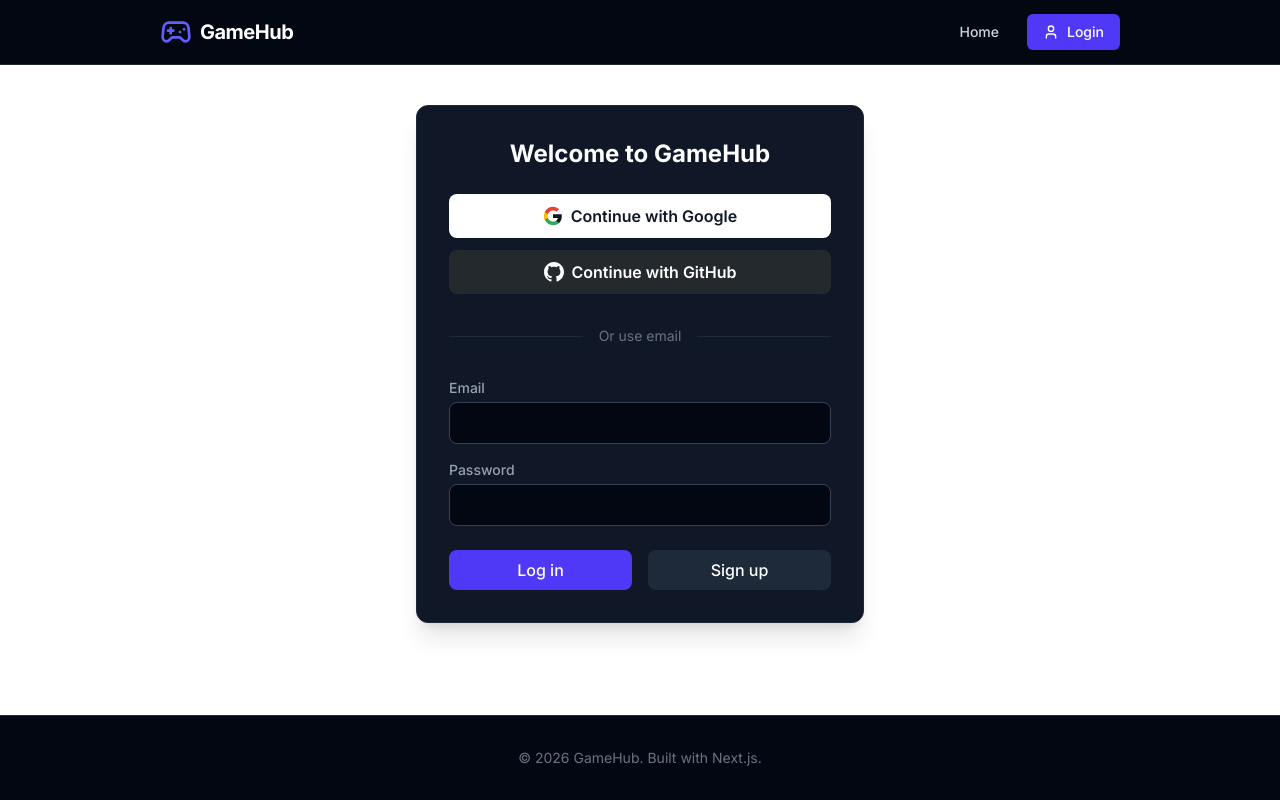
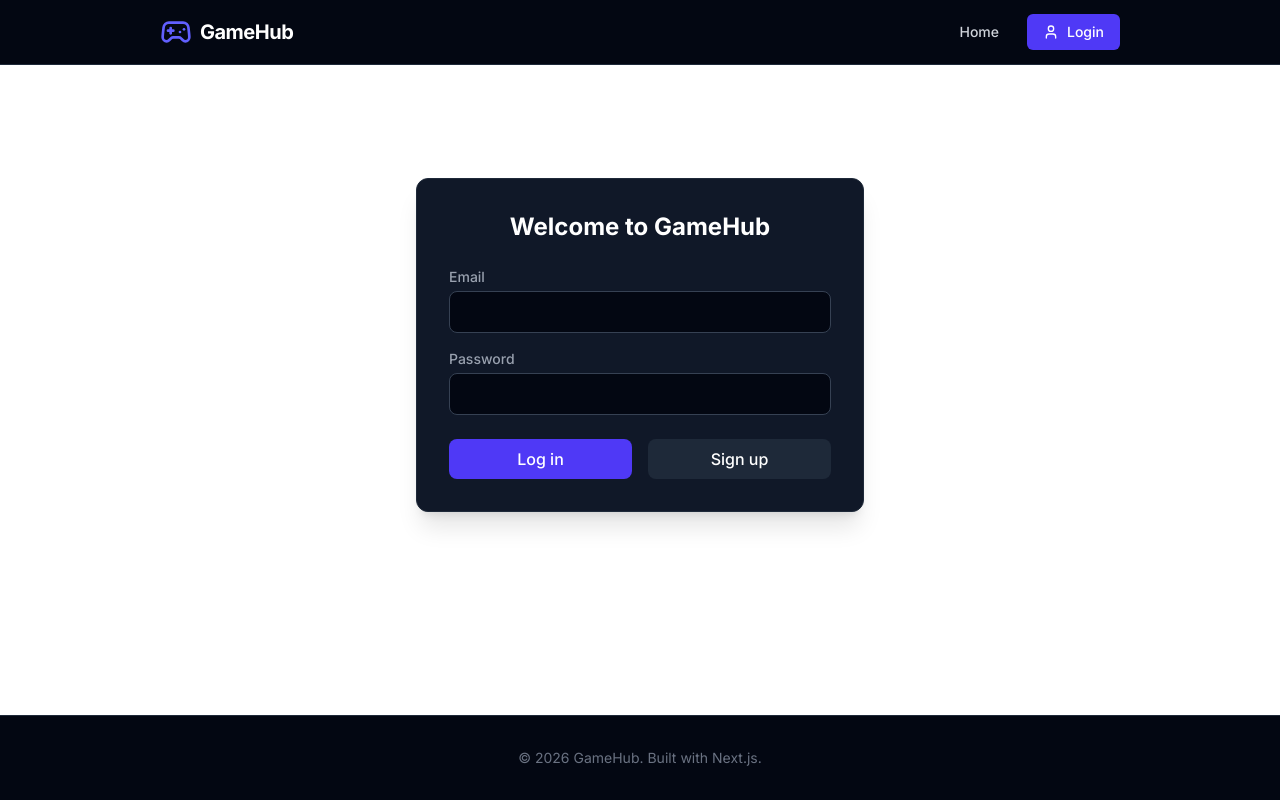
Before and after one commit to Gobu105/Game_Hub, a Next.js app: page /login in a window 1280 px wide. Built offline with nearby package versions, Linux system fonts and the light colour scheme; no server answers.

Commit message:
Added Vercel Speed Insights

```diff
--- a/app/layout.tsx
+++ b/app/layout.tsx
@@ -9,6 +9,8 @@
   title: "GameHub | We make small games & apps",
   description: "A showcase of small games, apps, and stupid ideas.",
 };
+
+import { SpeedInsights } from "@vercel/speed-insights/next";
 
 export default function RootLayout({
   children,
@@ -25,6 +27,7 @@
         <footer className="border-t border-gray-800 bg-gray-950 py-8 mt-12 text-center text-gray-500 text-sm">
           <p>© {new Date().getFullYear()} GameHub. Built with Next.js.</p>
         </footer>
+        <SpeedInsights />
       </body>
     </html>
   );
--- a/app/login/actions.ts
+++ b/app/login/actions.ts
@@ -37,31 +37,4 @@
   redirect('/login')
 }
 
-// NEW: OAuth Functions (Google & GitHub)
-export async function signInWithGoogle() {
-  const supabase = await createClient()
-  const origin = (await headers()).get('origin')
-
-  const { data, error } = await supabase.auth.signInWithOAuth({
-    provider: 'google',
-    options: {
-      redirectTo: `${origin}/auth/callback`,
-    },
-  })
-
-  if (data.url) redirect(data.url)
-}
-
-export async function signInWithGithub() {
-  const supabase = await createClient()
-  const origin = (await headers()).get('origin')
-
-  const { data, error } = await supabase.auth.signInWithOAuth({
-    provider: 'github',
-    options: {
-      redirectTo: `${origin}/auth/callback`,
-    },
-  })
-
-  if (data.url) redirect(data.url)
-}
+// Removed OAuth functions as per user request
--- a/app/login/page.tsx
+++ b/app/login/page.tsx
@@ -1,32 +1,10 @@
-import { login, signup, signInWithGoogle, signInWithGithub } from './actions'
+import { login, signup } from './actions'
 
 export default function LoginPage() {
   return (
     <div className="flex items-center justify-center min-h-[70vh] py-10">
       <div className="bg-gray-900 border border-gray-800 p-8 rounded-xl shadow-xl w-full max-w-md flex flex-col gap-6">
         <h2 className="text-2xl font-bold text-white text-center">Welcome to GameHub</h2>
-
-        {/* Social Logins */}
-        <div className="flex flex-col gap-3">
-          <form action={signInWithGoogle}>
-            <button className="w-full bg-white text-gray-900 hover:bg-gray-100 font-semibold py-2.5 rounded-lg flex items-center justify-center transition-colors">
-              <svg className="w-5 h-5 mr-2" viewBox="0 0 24 24"><path fill="currentColor" d="M22.56 12.25c0-.78-.07-1.53-.2-2.25H12v4.26h5.92c-.26 1.37-1.04 2.53-2.21 3.31v2.77h3.57c2.08-1.92 3.28-4.74 3.28-8.09z"/><path fill="#34A853" d="M12 23c2.97 0 5.46-.98 7.28-2.66l-3.57-2.77c-.98.66-2.23 1.06-3.71 1.06-2.86 0-5.29-1.93-6.16-4.53H2.18v2.84C3.99 20.53 7.7 23 12 23z"/><path fill="#FBBC05" d="M5.84 14.09c-.22-.66-.35-1.36-.35-2.09s.13-1.43.35-2.09V7.07H2.18C1.43 8.55 1 10.22 1 12s.43 3.45 1.18 4.93l2.85-2.22.81-.62z"/><path fill="#EA4335" d="M12 5.38c1.62 0 3.06.56 4.21 1.64l3.15-3.15C17.45 2.09 14.97 1 12 1 7.7 1 3.99 3.47 2.18 7.07l3.66 2.84c.87-2.6 3.3-4.53 6.16-4.53z"/></svg>
-              Continue with Google
-            </button>
-          </form>
-          <form action={signInWithGithub}>
-            <button className="w-full bg-[#24292e] text-white hover:bg-[#2f363d] font-semibold py-2.5 rounded-lg flex items-center justify-center transition-colors">
-              <svg className="w-5 h-5 mr-2" fill="currentColor" viewBox="0 0 24 24"><path d="M12 0c-6.626 0-12 5.373-12 12 0 5.302 3.438 9.8 8.207 11.387.599.111.793-.261.793-.577v-2.234c-3.338.726-4.033-1.416-4.033-1.416-.546-1.387-1.333-1.756-1.333-1.756-1.089-.745.083-.729.083-.729 1.205.084 1.839 1.237 1.839 1.237 1.07 1.834 2.807 1.304 3.492.997.107-.775.418-1.305.762-1.604-2.665-.305-5.467-1.334-5.467-5.931 0-1.311.469-2.381 1.236-3.221-.124-.303-.535-1.524.117-3.176 0 0 1.008-.322 3.301 1.23.957-.266 1.983-.399 3.003-.404 1.02.005 2.047.138 3.006.404 2.291-1.552 3.297-1.23 3.297-1.23.653 1.653.242 2.874.118 3.176.77.84 1.235 1.911 1.235 3.221 0 4.609-2.807 5.624-5.479 5.921.43.372.823 1.102.823 2.222v3.293c0 .319.192.694.801.576 4.765-1.589 8.199-6.086 8.199-11.386 0-6.627-5.373-12-12-12z"/></svg>
-              Continue with GitHub
-            </button>
-          </form>
-        </div>
-
-        <div className="relative flex items-center py-2">
-          <div className="flex-grow border-t border-gray-800"></div>
-          <span className="flex-shrink-0 mx-4 text-gray-500 text-sm">Or use email</span>
-          <div className="flex-grow border-t border-gray-800"></div>
-        </div>
 
         {/* Email Form */}
         <form className="flex flex-col gap-4">
--- a/package.json
+++ b/package.json
@@ -11,6 +11,7 @@
   "dependencies": {
     "@supabase/ssr": "^0.12.7",
     "@supabase/supabase-js": "^2.116.0",
+    "@vercel/speed-insights": "^2.0.0",
     "lucide-react": "^1.43.0",
     "next": "16.3.4",
     "react": "19.2.8",
```
Also changed, not shown: 1 other file (tests, documents, lock files or other folders).
